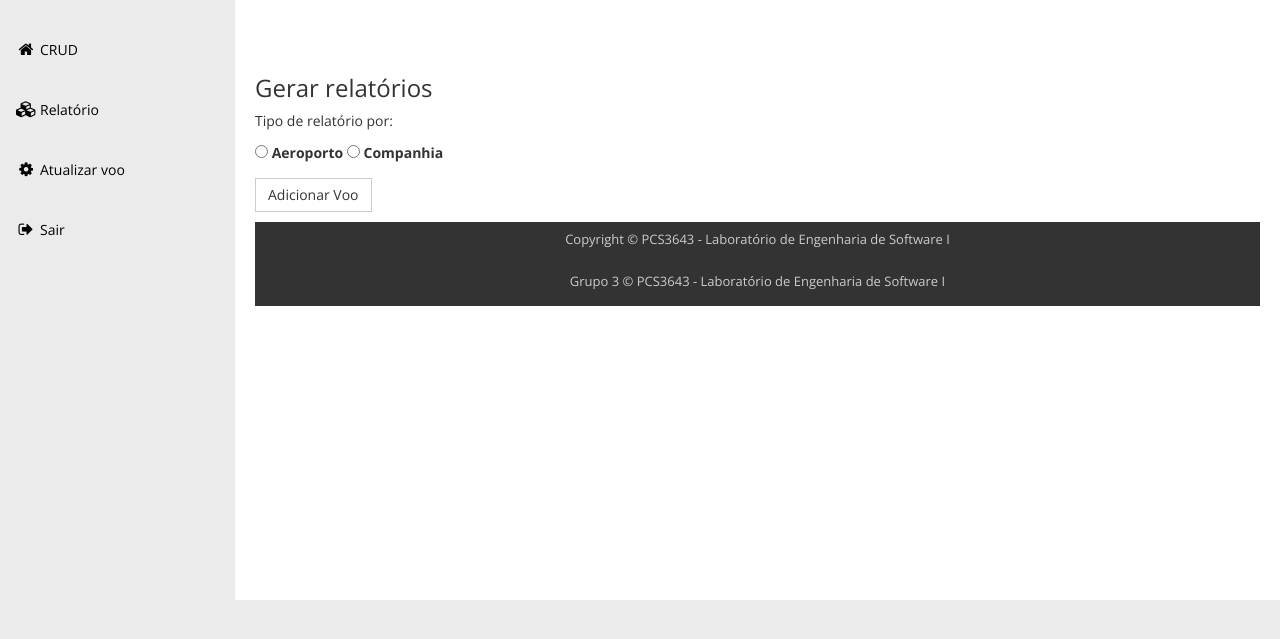
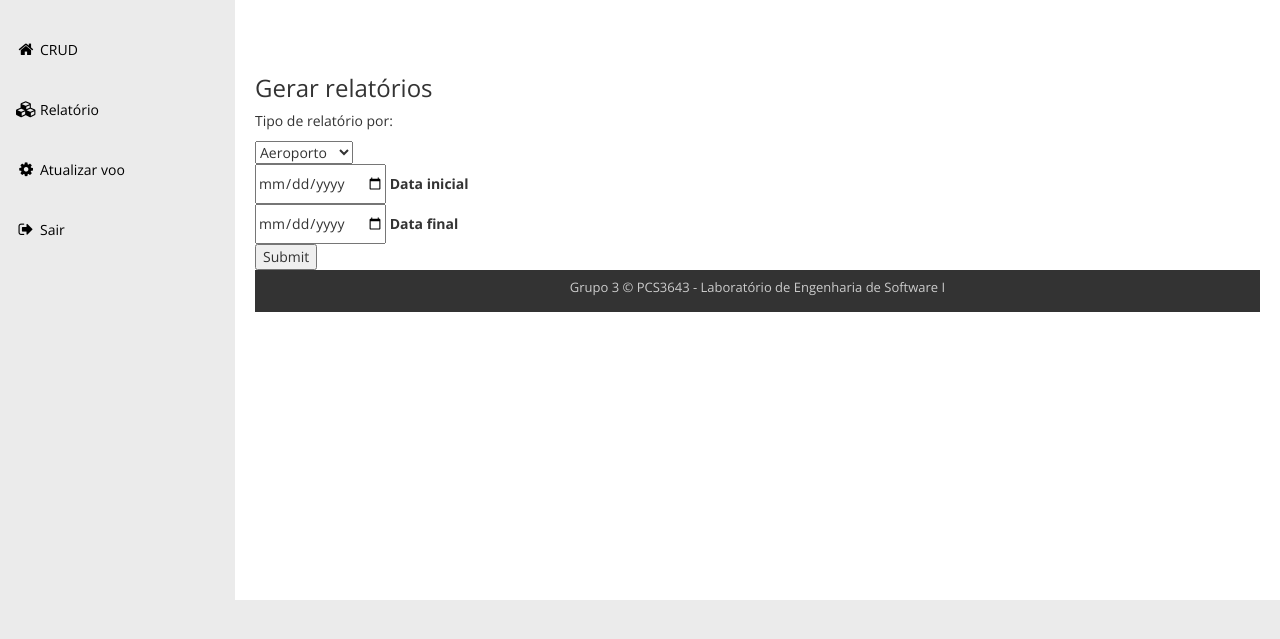
Before and after one commit to ggm801/Lab-Eng-Soft, a Django app: page /relatorio in a window 1280 px wide. Shown: the part 50-689 px from the top of the page. Run offline with Django 4.2, Linux system fonts and the light colour scheme; a user stored in the database is signed in; some libraries are stand-ins or nearby versions.

Commit message:
relatorio update

```diff
--- a/MyProject/book/forms.py
+++ b/MyProject/book/forms.py
@@ -14,9 +14,9 @@ class VooFormulario(forms.ModelForm):
         #widgets = {"DH_PREVISTO_SAIDA": forms.TimeInput}
 
 class RelatorioFormulario(forms.ModelForm):
-    class Meta:
-        model = Voo
-        fields = ['DH_PREVISTO_SAIDA','DH_PREVISTO_CHEGADA','NM_AEROPORTO_SAIDA','NM_AEROPORTO_CHEGADA']
+    relatorio = forms.CharField(label="Relatorio")
+    DH_PREVISTO_CHEGADA_i = forms.DateField(label="data prevista de chegada inicial")
+    DH_PREVISTO_CHEGADA_f = forms.DateField(label="data prevista de chegada final")
 
 class VooFormularioUpdate(forms.ModelForm):
     class Meta:
--- a/MyProject/book/views.py
+++ b/MyProject/book/views.py
@@ -23,9 +23,21 @@ def crud(request):
 # fzr pdf
 @login_required(login_url='/accounts/login')
 @permission_required('book.access_relatorio', raise_exception= PermissionDenied)
-def relatorio(request):
-
-    return render(request, "relatorio.html")
+def relatorio(request) :
+    if request.method == "POST" :
+        print('1')
+        form = RelatorioFormulario(request.POST)
+        if form.is_valid():
+            print('2')
+            relatorio = form.cleaned_data['relatorio']
+            DH_PREVISTO_CHEGADA_i = form.cleaned_data['DH_PREVISTO_CHEGADA_i']
+            DH_PREVISTO_CHEGADA_f = form.cleaned_data['DH_PREVISTO_CHEGADA_f']
+            print(relatorio)
+            print(DH_PREVISTO_CHEGADA_i)
+            print(DH_PREVISTO_CHEGADA_f)
+            return render(request, "relatorio.html")
+    else:
+        return render(request, "relatorio.html")
 
 @login_required(login_url='/accounts/login')
 @permission_required('book.add_voo')
--- a/MyProject/template/relatorio.html
+++ b/MyProject/template/relatorio.html
@@ -48,70 +48,25 @@
             </div>
           </div>
 
-
           <h1>Gerar relatórios</h1>
 
           <div>
             <p>Tipo de relatório por:</p>
-            <form>
-              <input type="radio" name="type" id="aeroporto" value="aeroporto">
-              <label for="aeroporto">Aeroporto</label>
-              <input type="radio" name="type" id="companhia" value="companhia">
-              <label for="companhia">Companhia</label>
+            <form method="POST" action="/relatorio/" >
+              {% csrf_token %}
+              <select id="relatorio" name="relatorio" class="form-select" aria-label="Default select example">
+                <option value="aeroporto">Aeroporto</option>
+                <option value="companhia">Companhia</option>
+              </select>
+              <br>
+              <input type="date" name="initial-date" id="DH_PREVISTO_CHEGADA_i">
+              <label for="DH_PREVISTO_CHEGADA_i">Data inicial</label>
+              <br>
+              <input type="date" name="final-date" id="DH_PREVISTO_CHEGADA_f">
+              <label for="DH_PREVISTO_CHEGADA_f">Data final</label>
+              <br>
+              <input type="submit" value="Submit">
             </form>
-          </div>
-
-          <h4>
-            <td><a href="relatorioFormPage" class="btn btn-default">Adicionar Voo</a></td>
-          </h4>
-
-          <div class="row">
-            <div class="col-md-12">
-
-                  <!-- Modal -->
-                  <div class="modal fade" id="confirmModal" tabindex="-1" role="dialog" aria-labelledby="myModalLabel"
-                    aria-hidden="true">
-                    <div class="modal-dialog">
-                      <div class="modal-content">
-                        <div class="modal-header">
-                          <button type="button" class="close" data-dismiss="modal"><span
-                              aria-hidden="true">&times;</span><span class="sr-only">Close</span></button>
-                          <h4 class="modal-title" id="myModalLabel">Are you sure you want to sign out?</h4>
-                        </div>
-                        <div class="modal-footer">
-                          <a href="sign-in.html" class="btn btn-primary">Yes</a>
-                          <button type="button" class="btn btn-default" data-dismiss="modal">No</button>
-                        </div>
-                      </div>
-                    </div>
-                  </div>
-
-                  <footer class="templatemo-footer">
-                    <div class="templatemo-copyright">
-                      <p>Copyright &copy; PCS3643 - Laboratório de Engenharia de Software I
-                        <!-- Credit: www.templatemo.com -->
-                      </p>
-                    </div>
-                  </footer>
-                </div>
-              </div>
-
-              <!-- Modal -->
-              <div class="modal fade" id="confirmModal" tabindex="-1" role="dialog" aria-labelledby="myModalLabel"
-                aria-hidden="true">
-                <div class="modal-dialog">
-                  <div class="modal-content">
-                    <div class="modal-header">
-                      <button type="button" class="close" data-dismiss="modal"><span
-                          aria-hidden="true">&times;</span><span class="sr-only">Close</span></button>
-                      <h4 class="modal-title" id="myModalLabel">Are you sure you want to sign out?</h4>
-                    </div>
-                    <div class="modal-footer">
-                      <a href="sign-in.html" class="btn btn-primary">Yes</a>
-                      <button type="button" class="btn btn-default" data-dismiss="modal">No</button>
-                    </div>
-                  </div>
-                </div>
           </div>
 
           <footer class="templatemo-footer">
@@ -121,8 +76,7 @@
               </p>
             </div>
           </footer>
-            </div>
-          </div>
+
 </body>
 
 </html>
```
Also changed, not shown: MyProject/db.sqlite3. Lines whose indentation alone changed are shown as unchanged.
